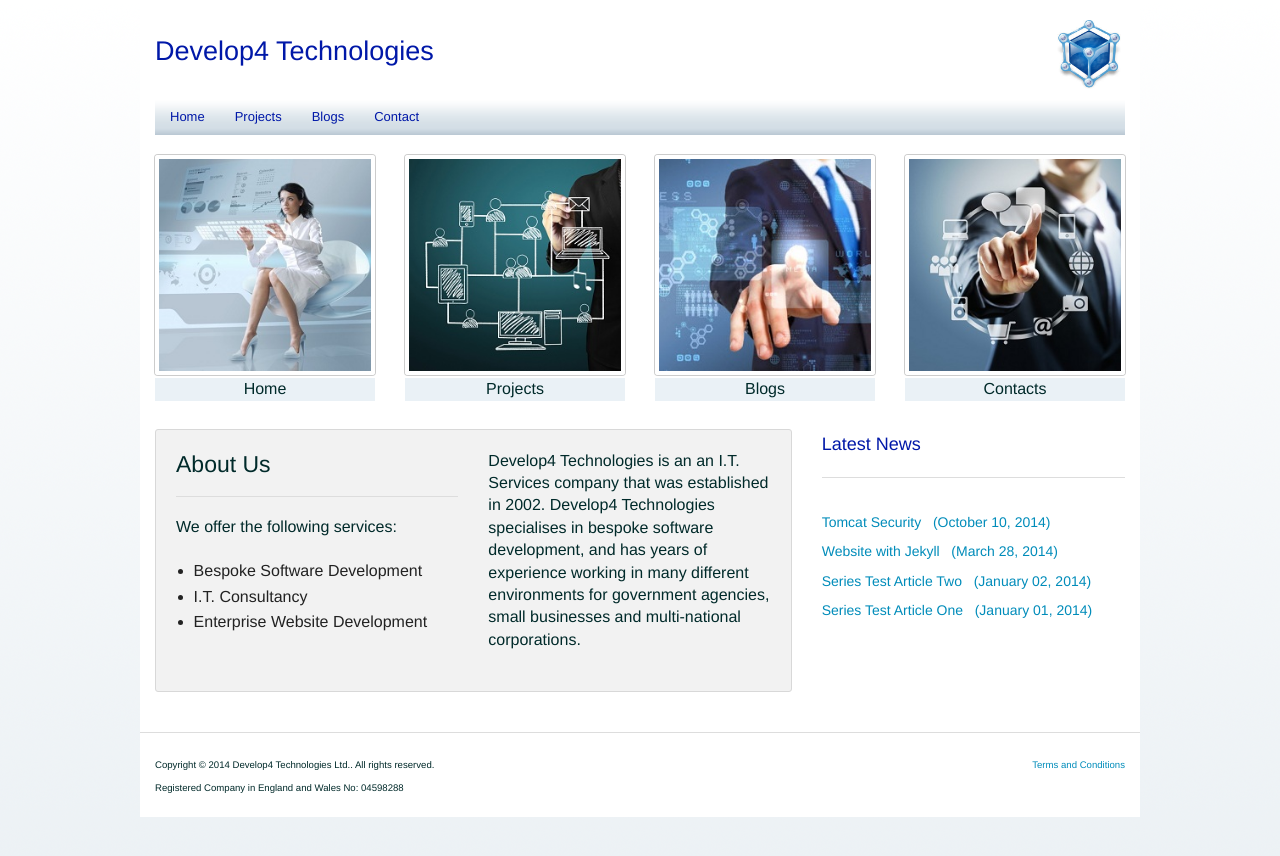
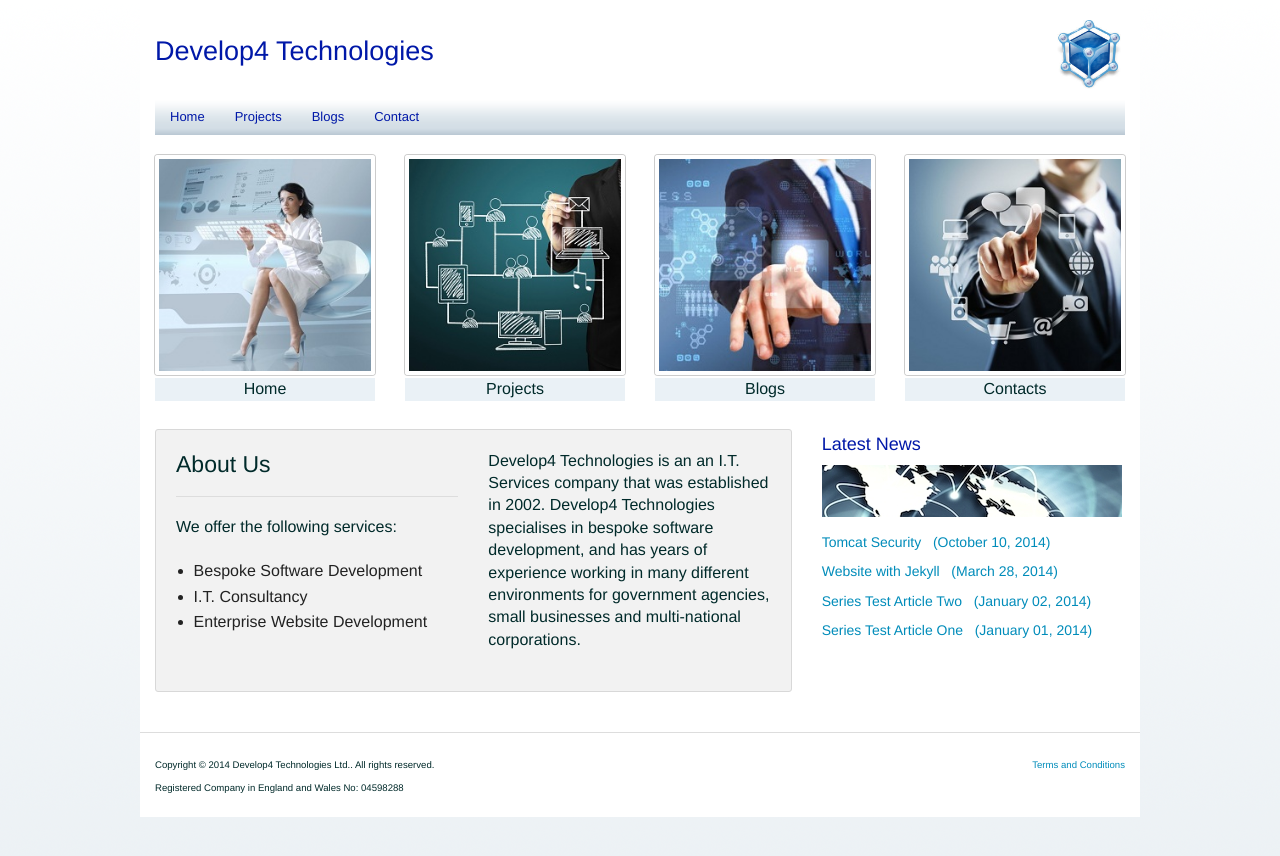
Before and after one commit to develop4/develop4.github.com, a Jekyll site: the page built from index.html, in a window 1280 px wide. Shown: the top 856 px of the page. Built offline with Jekyll 4.4.1, drawn with Linux system fonts in a browser that asks for light colours.

Commit message:
extra images

```diff
--- a/_layouts/main.html
+++ b/_layouts/main.html
@@ -66,7 +66,7 @@
 	      <div class="large-4 columns">
 
 			      <h5>Latest News</h5>
-			      <hr/>
+			      <img src="/images/news_banner.jpg">
 			      <ul class="side-nav">
 			          {% for post in site.posts limit:10 %}
 					      <li><a href="{{ post.url }}">{{ post.title }} &nbsp; ({{post.date | date: '%B %d, %Y'}})</a></li>
```
Also changed, not shown: images/news_banner.jpg (added).
